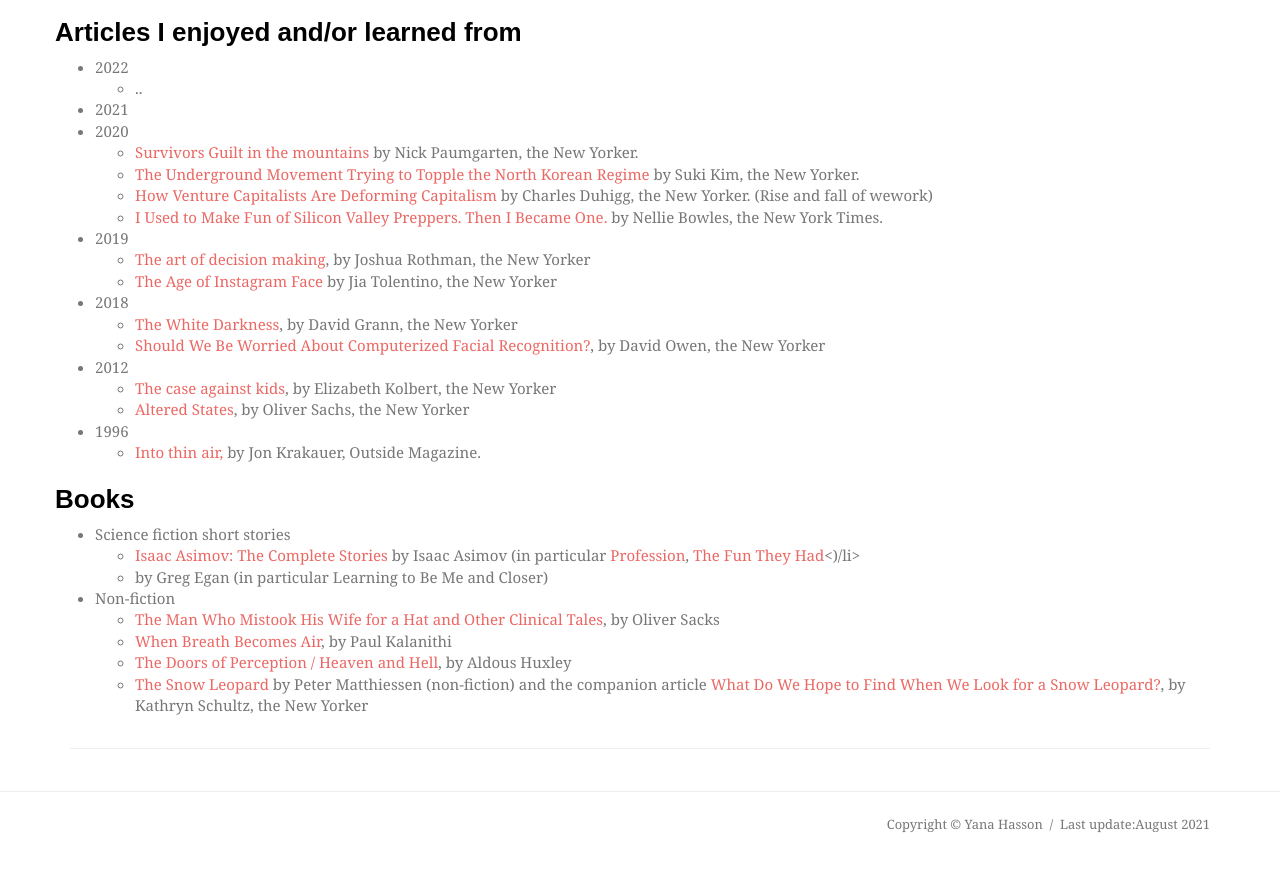
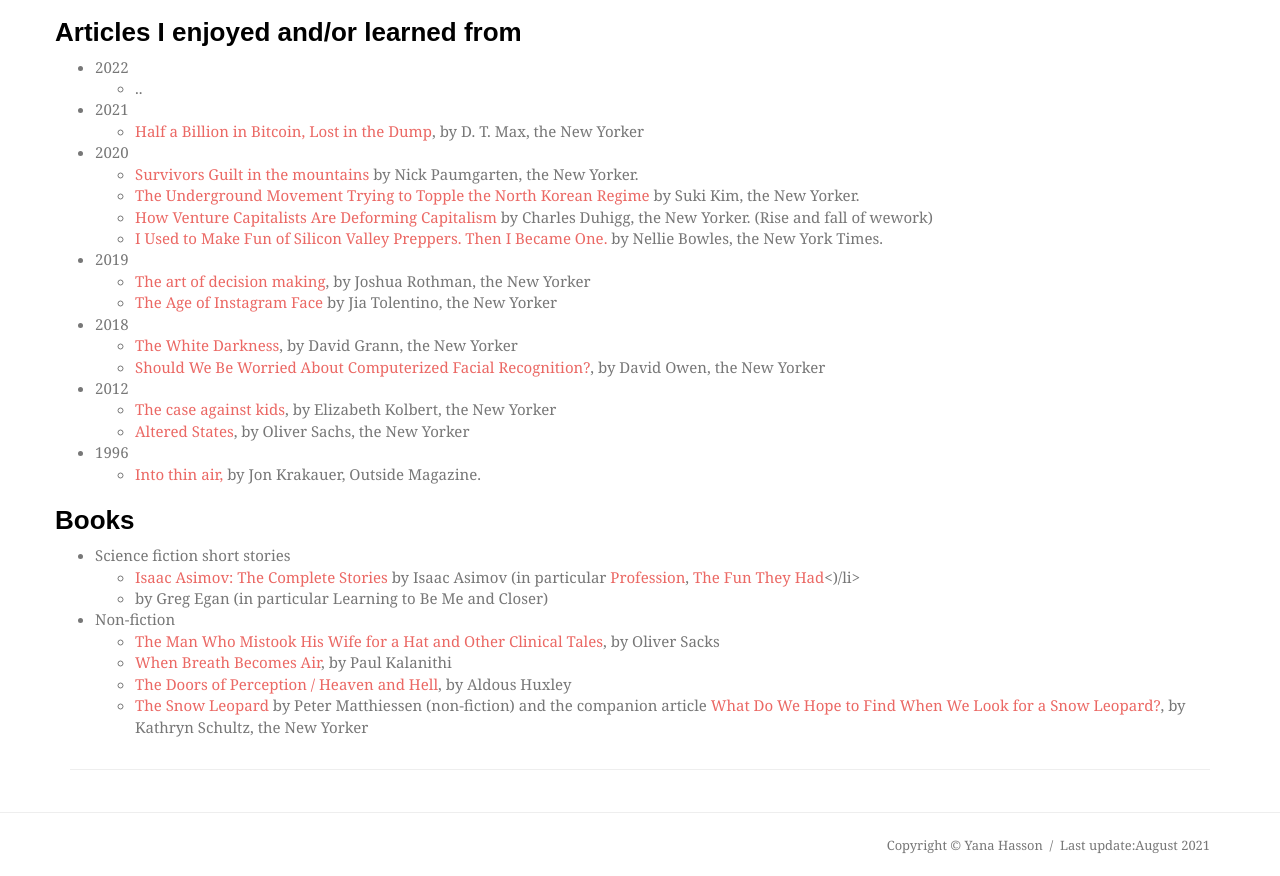
Before and after one commit to hassony2/hassony2.github.io, a plain HTML site: page index.html in a window 1280 px wide. Shown: the part 2972-3848 px from the top of the page. Before the commit the page ends 3827 px from the top, so only its background shows below. Drawn offline with Linux system fonts and the light colour scheme; files whose address does not match are found by name; a web font is replaced by a local one.

Commit message:
Add article

```diff
--- a/index.html
+++ b/index.html
@@ -602,6 +602,9 @@
 							</ul>
 						</li>
 						<li>2021
+							<ul>
+								<li><a href="https://www.newyorker.com/magazine/2021/12/13/half-a-billion-in-bitcoin-lost-in-the-dump">Half a Billion in Bitcoin, Lost in the Dump</a>, by D. T. Max, the New Yorker</li>
+							</ul>
 						</li>
 						<li>2020
 							<ul>
```
